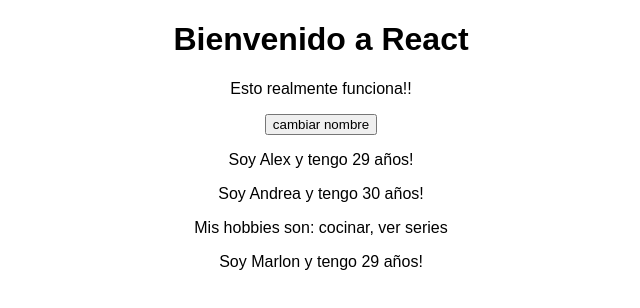
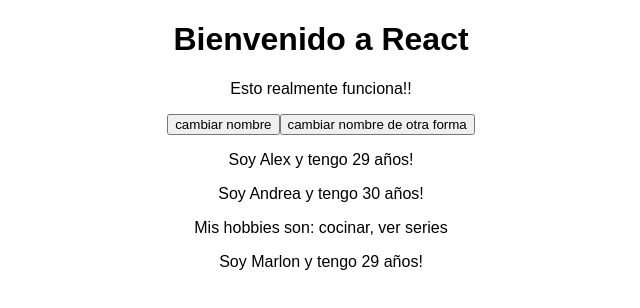
Before and after one commit to alexunjm/react-first-app, a React (Create React App) app: page / in a window 1280 px wide. Shown: the top 308 px of the page, without its empty margins (319-959 px from the left). Built offline with nearby package versions, Linux system fonts and the light colour scheme.

Commit message:
pasando parámetros a los manejadores de eventos

```diff
--- a/src/App.js
+++ b/src/App.js
@@ -9,11 +9,11 @@
     pText: "Esto realmente funciona!!"
   };
 
-  switchNameHandler = () => {
+  switchNameHandler = (newTitle) => {
     //console.log('se ha dado click');
     //NO HACER ESTO: this.state.title = 'nuevo título';
     this.setState({
-      title: "Ejemplo de evento de click para cambiar el título de ésta página"
+      title: newTitle ? newTitle : "Ejemplo de evento de click para cambiar el título de ésta página"
     });
   };
 
@@ -30,18 +30,21 @@
       </div>
 	); */
 
-    return (
-      <div className="App">
+    return <div className="App">
         <h1>{this.state.title}</h1>
         <p>{this.state.pText}</p>
-        <button onClick={this.switchNameHandler}>cambiar nombre</button>
+        <button onClick={this.switchNameHandler.bind(this, "Prueba")}>
+          cambiar nombre
+        </button>
+        <button onClick={() => this.switchNameHandler("Prueba de otra forma")}>
+          cambiar nombre de otra forma
+        </button>
         <Person name="Alex" age="29" />
-        <Person name="Andrea" age="30" click={this.switchNameHandler}>
+        <Person name="Andrea" age="30" click={this.switchNameHandler.bind(this, null)}>
           Mis hobbies son: cocinar, ver series
         </Person>
         <Person name="Marlon" age="29" />
-      </div>
-    );
+      </div>;
 
     /* return React.createElement("div", { className: "App" }, React.createElement("h1", null, "Ejemplo de componente con la clase React")); */
   }
```
